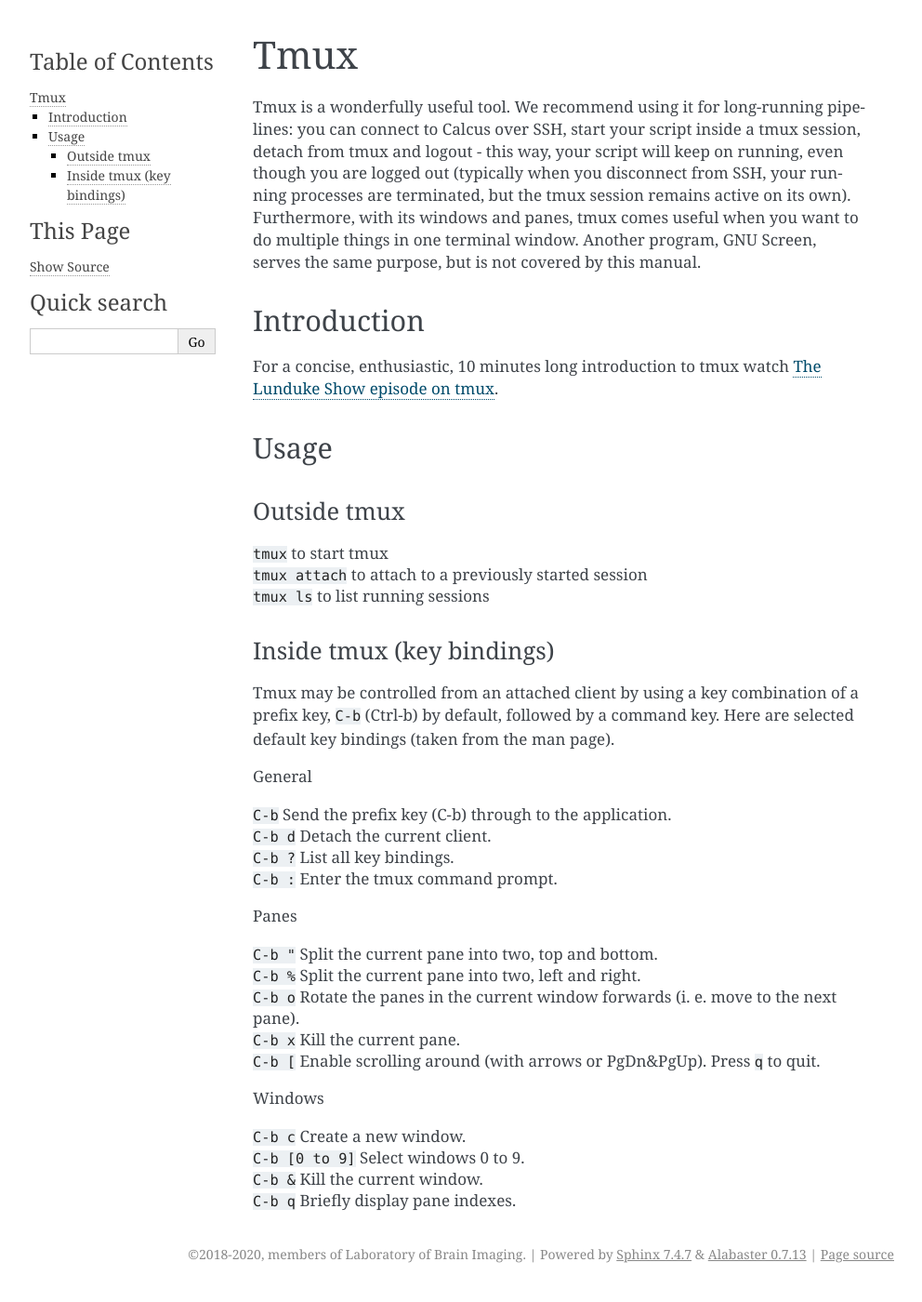
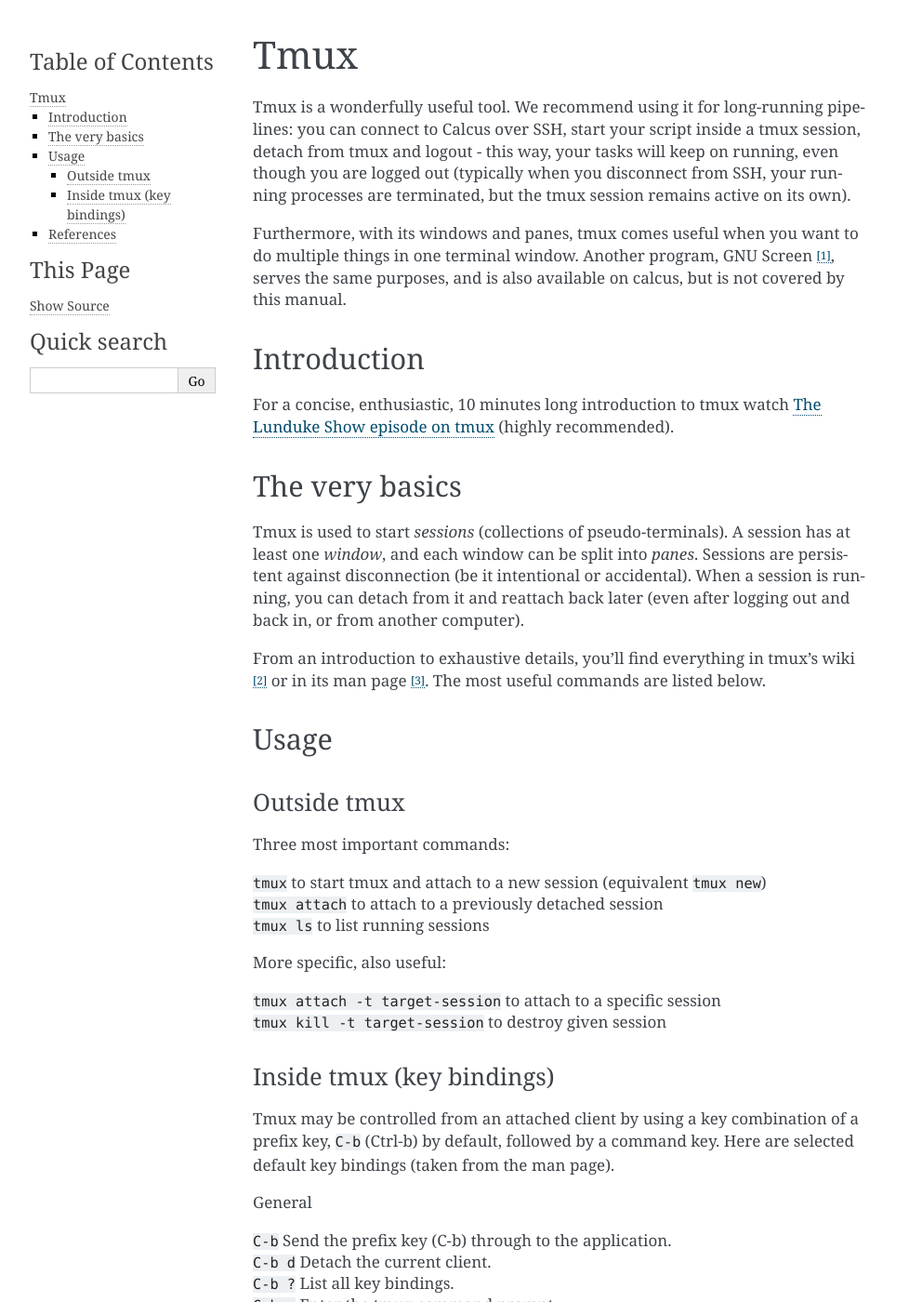
Before and after one commit to nencki-lobi/lobi-inhouse, a Sphinx documentation site: the page built from docs/tmux.rst, in a window 1280 px wide and 1400 px high. Shown: the whole window at 93% size, without its empty margins (148-1140 px from the left). Built offline with Sphinx 7.4.7, drawn with Linux system fonts in a browser that asks for light colours; some of the changed text lies outside the part shown.

Commit message:
Update tmux page
Added "The very basics" section reiterating key concepts. Added links
to GNU screen, tmux wiki and tmux man page. Listed a few more commands.
Slightly updated the text for style and clarity.

```diff
--- a/docs/conf.py
+++ b/docs/conf.py
@@ -20,7 +20,7 @@
 # -- Project information -----------------------------------------------------
 
 project = 'LOBI inhouse resources'
-copyright = '2018-2020, members of Laboratory of Brain Imaging'
+copyright = '2018-2021, members of Laboratory of Brain Imaging'
 author = 'Michał Szczepanik, Bartosz Kossowski, Malwina Molendowska'
 
 # The short X.Y version
--- a/docs/tmux.rst
+++ b/docs/tmux.rst
@@ -1,12 +1,21 @@
 Tmux
 ====
 
-Tmux is a wonderfully useful tool. We recommend using it for long-running pipelines: you can connect to Calcus over SSH, start your script inside a tmux session, detach from tmux and logout - this way, your script will keep on running, even though you are logged out (typically when you disconnect from SSH, your running processes are terminated, but the tmux session remains active on its own). Furthermore, with its windows and panes, tmux comes useful when you want to do multiple things in one terminal window. Another program, GNU Screen, serves the same purpose, but is not covered by this manual.
+Tmux is a wonderfully useful tool. We recommend using it for long-running pipelines: you can connect to Calcus over SSH, start your script inside a tmux session, detach from tmux and logout - this way, your tasks will keep on running, even though you are logged out (typically when you disconnect from SSH, your running processes are terminated, but the tmux session remains active on its own).
+
+Furthermore, with its windows and panes, tmux comes useful when you want to do multiple things in one terminal window. Another program, GNU Screen [1]_, serves the same purposes, and is also available on calcus, but is not covered by this manual.
 
 Introduction
 ------------
 
-For a concise, enthusiastic, 10 minutes long introduction to tmux watch `The Lunduke Show episode on tmux <https://odysee.com/@Lunduke:e/tmux-the-desktop-environment-for-your:a>`_.
+For a concise, enthusiastic, 10 minutes long introduction to tmux watch `The Lunduke Show episode on tmux <https://odysee.com/@Lunduke:e/tmux-the-desktop-environment-for-your:a>`_ (highly recommended).
+
+The very basics
+---------------
+
+Tmux is used to start *sessions* (collections of pseudo-terminals). A session has at least one *window*, and each window can be split into *panes*. Sessions are persistent against disconnection (be it intentional or accidental). When a session is running, you can detach from it and reattach back later (even after logging out and back in, or from another computer).
+
+From an introduction to exhaustive details, you'll find everything in tmux's wiki [2]_ or in its man page [3]_. The most useful commands are listed below.
 
 Usage
 -----
@@ -14,9 +23,17 @@
 Outside tmux
 ^^^^^^^^^^^^
 
-| ``tmux`` to start tmux
-| ``tmux attach`` to attach to a previously started session
+Three most important commands:
+
+| ``tmux`` to start tmux and attach to a new session (equivalent ``tmux new``)
+| ``tmux attach`` to attach to a previously detached session
 | ``tmux ls`` to list running sessions
+
+More specific, also useful:
+
+| ``tmux attach -t target-session`` to attach to a specific session
+| ``tmux kill -t target-session`` to destroy given session
+
 
 Inside tmux (key bindings)
 ^^^^^^^^^^^^^^^^^^^^^^^^^^
@@ -45,3 +62,11 @@
 | ``C-b [0 to 9]`` Select windows 0 to 9.
 | ``C-b &`` Kill the current window.
 | ``C-b q`` Briefly display pane indexes.
+
+
+References
+----------
+
+.. [1] Screen - GNU Project - Free Software Foundation https://www.gnu.org/software/screen/
+.. [2] Getting Started - tmux wiki https://github.com/tmux/tmux/wiki/Getting-Started
+.. [3] tmux - OpenBSD manual pages https://man.openbsd.org/tmux
```
